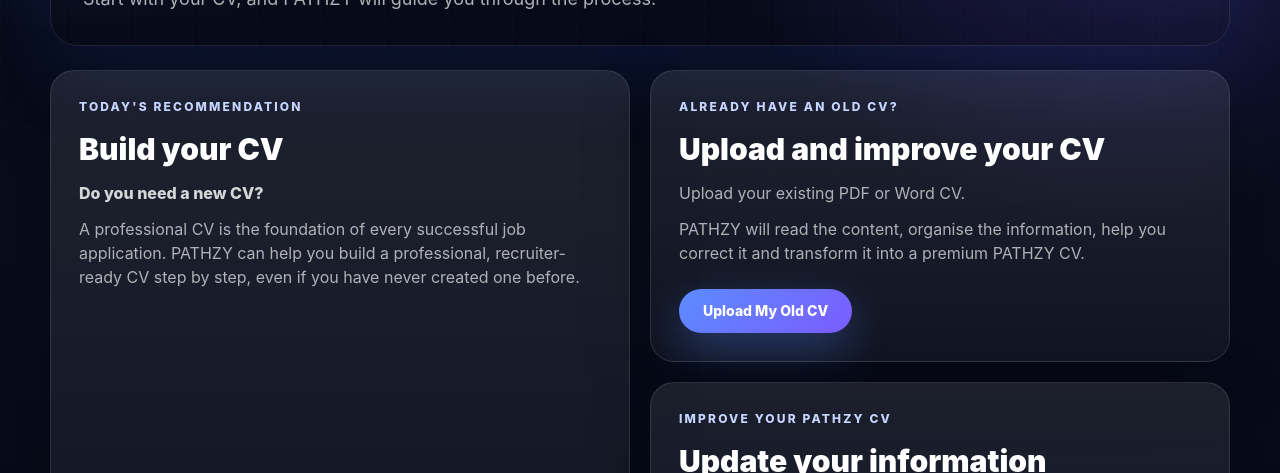
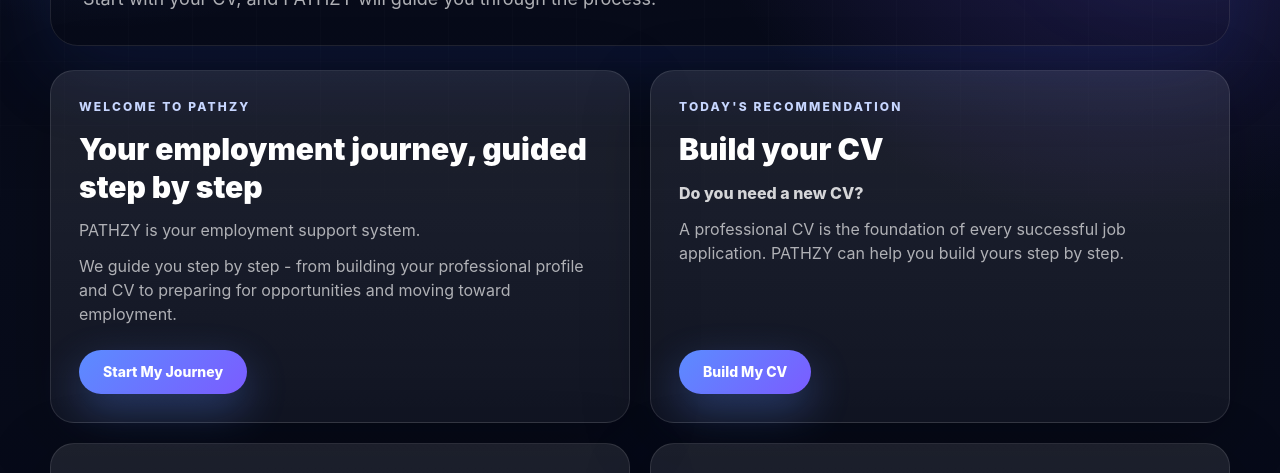
Before and after one commit to arlazinya-coder/pathzy, a Next.js app: page /roadmap in a window 1280 px wide. Shown: the part 323-796 px from the top of the page. Built offline with nearby package versions, Linux system fonts and the light colour scheme; no server answers.

Commit message:
Balance PATHZY landing page into four action cards

```diff
--- a/app/roadmap/page.tsx
+++ b/app/roadmap/page.tsx
@@ -2,24 +2,30 @@ import { ButtonLink, Card } from "@/components/ui";
 import { appRoutes } from "@/lib/navigation/routes";
 import { createSupabaseServerClient, getCurrentUser } from "@/lib/supabase/server";
 
-const cvActions = [
+const dashboardActions = [
+  {
+    eyebrow: "WELCOME TO PATHZY",
+    title: "Your employment journey, guided step by step",
+    question: "",
+    body: "PATHZY is your employment support system.\n\nWe guide you step by step - from building your professional profile and CV to preparing for opportunities and moving toward employment.",
+    button: "Start My Journey",
+    href: appRoutes.roadmap
+  },
   {
     eyebrow: "TODAY'S RECOMMENDATION",
     title: "Build your CV",
     question: "Do you need a new CV?",
-    body: "A professional CV is the foundation of every successful job application. PATHZY can help you build a professional, recruiter-ready CV step by step, even if you have never created one before.",
+    body: "A professional CV is the foundation of every successful job application. PATHZY can help you build yours step by step.",
     button: "Build My CV",
-    href: `${appRoutes.professionalIdentityCv}?intent=build`,
-    featured: true
+    href: `${appRoutes.professionalIdentityCv}?intent=build`
   },
   {
     eyebrow: "ALREADY HAVE AN OLD CV?",
     title: "Upload and improve your CV",
     question: "",
-    body: "Upload your existing PDF or Word CV.\n\nPATHZY will read the content, organise the information, help you correct it and transform it into a premium PATHZY CV.",
+    body: "Upload your existing PDF or Word CV.\n\nPATHZY will read and organise your information, help you improve it and transform it into a premium PATHZY CV.",
     button: "Upload My Old CV",
-    href: `${appRoutes.professionalIdentityCv}?intent=upload`,
-    featured: false
+    href: `${appRoutes.professionalIdentityCv}?intent=upload`
   },
   {
     eyebrow: "IMPROVE YOUR PATHZY CV",
@@ -27,8 +33,7 @@ const cvActions = [
     question: "Already created a CV with PATHZY?",
     body: "Add new experience, education, skills, certifications, projects or achievements to keep your CV up to date.",
     button: "Upgrade My CV",
-    href: `${appRoutes.professionalIdentityCv}?intent=upgrade`,
-    featured: false
+    href: `${appRoutes.professionalIdentityCv}?intent=upgrade`
   }
 ] as const;
 
@@ -76,10 +81,10 @@ export default async function RoadmapPage() {
       <section aria-labelledby="cv-actions-heading" className="mt-6">
         <h2 id="cv-actions-heading" className="sr-only">Choose how to work on your CV</h2>
         <div className="grid gap-5 lg:grid-cols-2">
-          {cvActions.map((action) => (
+          {dashboardActions.map((action) => (
             <Card
               key={action.button}
-              className={action.featured ? "border-[#5B8CFF]/30 bg-[#5B8CFF]/10 lg:row-span-2" : "bg-white/6"}
+              className="bg-white/6"
             >
               <div className="flex h-full flex-col">
                 <p className="text-xs font-extrabold uppercase tracking-[0.18em] text-[#c7d6ff]">{action.eyebrow}</p>
```
Also changed, not shown: 1 other file (tests, documents, lock files or other folders).
